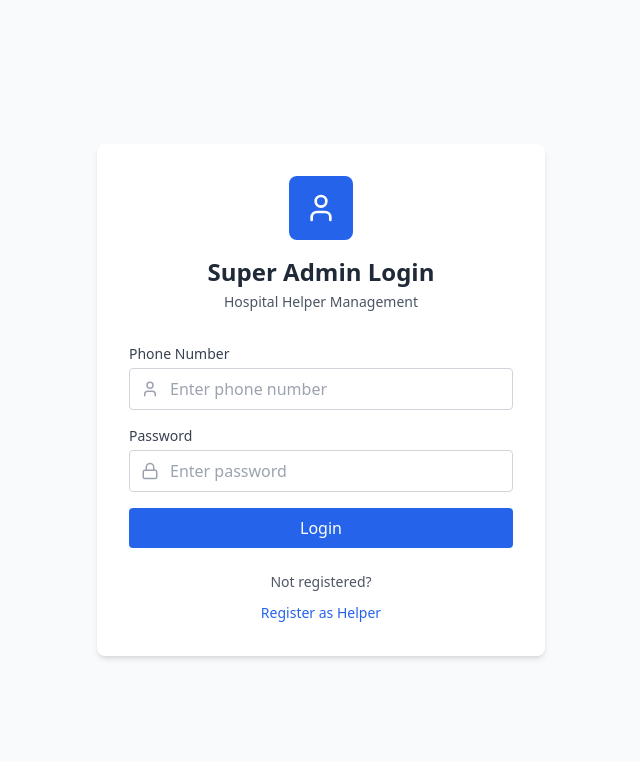
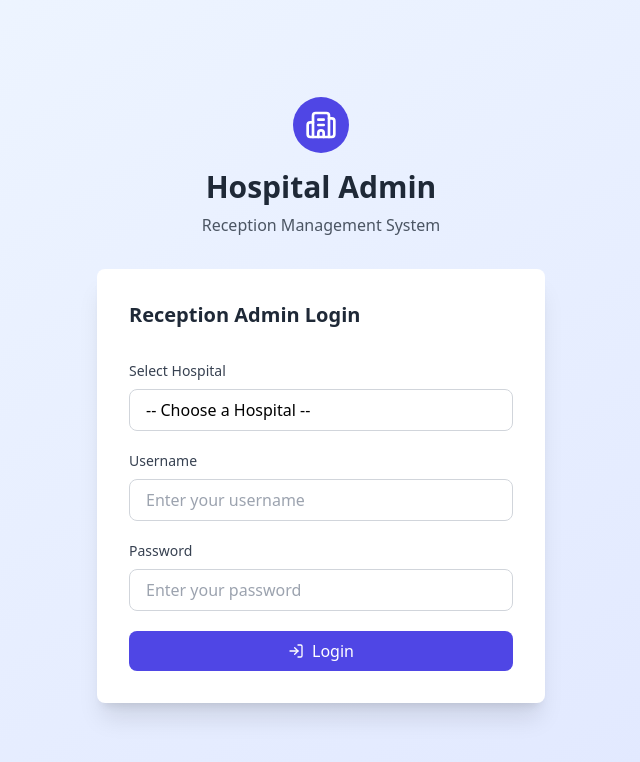
Before and after one commit to ModMclovin/paneladmin, a React (Vite) app: page /superlogin in a window 1280 px wide. Before the commit this address led to /login. Shown: the top 762 px of the page, without its empty margins (319-959 px from the left). Built offline with nearby package versions, Linux system fonts and the light colour scheme.

Commit message:
initial project upload

```diff
--- a/src/App.jsx
+++ b/src/App.jsx
@@ -11,6 +11,7 @@ import LoginPage from "./pages/LoginPage";
 import HomePage from "./pages/HomePage";
 import HospitalAdmin from "./pages/HospitalAdmin";
 import Reception from "./pages/Reception";
+import SuperLogin from "./pages/SuperLogin";
 
 const ProtectedRoute = ({ children }) => {
   const isLoggedIn = localStorage.getItem("isAdminLoggedIn") === "true";
@@ -30,9 +31,13 @@ function App() {
         <Route path="/register" element={<RegisterPage />} />
         <Route path="/login" element={<LoginPage />} />
 
-        <Route path="/superadmin" element={<HomePage onLogout={handleLogout} />} />
+        <Route
+          path="/superadmin"
+          element={<HomePage onLogout={handleLogout} />}
+        />
 
         <Route path="/hospital" element={<HospitalAdmin />} />
+        <Route path="/superlogin" element={<SuperLogin />} />
 
         <Route
           path="/reception"
--- /dev/null
+++ b/src/pages/SuperLogin.jsx
@@ -0,0 +1,151 @@
+import { useState } from "react";
+import { LogIn, Building2 } from "lucide-react";
+
+export default function HospitalLogin() {
+  const [selectedHospital, setSelectedHospital] = useState("");
+  const [username, setUsername] = useState("");
+  const [password, setPassword] = useState("");
+  const [error, setError] = useState("");
+  const [loading, setLoading] = useState(false);
+
+  const hospitals = [
+    { id: 1, name: "Lumbini City Hospital" },
+    { id: 2, name: "Raksha Medical Hall" },
+    { id: 3, name: "Lumbini Province Hospital" },
+    { id: 4, name: "Butwal Hospital" },
+  ];
+
+  const handleLogin = () => {
+    setError("");
+
+    if (!selectedHospital) {
+      setError("Please select a hospital");
+      return;
+    }
+    if (!username.trim()) {
+      setError("Please enter your username");
+      return;
+    }
+    if (!password.trim()) {
+      setError("Please enter your password");
+      return;
+    }
+
+    setLoading(true);
+
+    setTimeout(() => {
+      if (username === "admin" && password === "kalebhunte") {
+        const hospital = hospitals.find(
+          (h) => h.id === parseInt(selectedHospital),
+        );
+        alert(`Welcome to ${hospital.name} Reception Admin Panel!`);
+        setSelectedHospital("");
+        setUsername("");
+        setPassword("");
+      } else {
+        setError("Invalid username or password");
+      }
+      setLoading(false);
+    }, 1000);
+  };
+
+  const handleKeyPress = (e) => {
+    if (e.key === "Enter") {
+      handleLogin();
+    }
+  };
+
+  return (
+    <div className="min-h-screen bg-gradient-to-br from-blue-50 to-indigo-100 flex items-center justify-center p-4">
+      <div className="w-full max-w-md">
+        {/* Logo Section */}
+        <div className="text-center mb-8">
+          <div className="flex justify-center mb-4">
+            <div className="bg-indigo-600 p-3 rounded-full">
+              <Building2 className="w-8 h-8 text-white" />
+            </div>
+          </div>
+          <h1 className="text-3xl font-bold text-gray-800">Hospital Admin</h1>
+          <p className="text-gray-600 mt-2">Reception Management System</p>
+        </div>
+
+        {/* Main Card */}
+        <div className="bg-white rounded-lg shadow-xl overflow-hidden">
+          <div className="p-8">
+            <h2 className="text-xl font-semibold text-gray-800 mb-8">
+              Reception Admin Login
+            </h2>
+
+            <div className="space-y-5">
+              {/* Hospital Selection */}
+              <div>
+                <label className="block text-sm font-medium text-gray-700 mb-2">
+                  Select Hospital
+                </label>
+                <select
+                  value={selectedHospital}
+                  onChange={(e) => setSelectedHospital(e.target.value)}
+                  className="w-full px-4 py-2 border border-gray-300 rounded-lg focus:ring-2 focus:ring-indigo-500 focus:border-transparent outline-none transition appearance-none bg-white cursor-pointer"
+                >
+                  <option value="">-- Choose a Hospital --</option>
+                  {hospitals.map((hospital) => (
+                    <option key={hospital.id} value={hospital.id}>
+                      {hospital.name}
+                    </option>
+                  ))}
+                </select>
+              </div>
+
+              {/* Username */}
+              <div>
+                <label className="block text-sm font-medium text-gray-700 mb-2">
+                  Username
+                </label>
+                <input
+                  type="text"
+                  value={username}
+                  onChange={(e) => setUsername(e.target.value)}
+                  onKeyPress={handleKeyPress}
+                  placeholder="Enter your username"
+                  className="w-full px-4 py-2 border border-gray-300 rounded-lg focus:ring-2 focus:ring-indigo-500 focus:border-transparent outline-none transition"
+                />
+              </div>
+
+              {/* Password */}
+              <div>
+                <label className="block text-sm font-medium text-gray-700 mb-2">
+                  Password
+                </label>
+                <input
+                  type="password"
+                  value={password}
+                  onChange={(e) => setPassword(e.target.value)}
+                  onKeyPress={handleKeyPress}
+                  placeholder="Enter your password"
+                  className="w-full px-4 py-2 border border-gray-300 rounded-lg focus:ring-2 focus:ring-indigo-500 focus:border-transparent outline-none transition"
+                />
+              </div>
+
+              {/* Error Message */}
+              {error && (
+                <div className="p-3 bg-red-50 border border-red-200 rounded-lg">
+                  <p className="text-sm text-red-700">{error}</p>
+                </div>
+              )}
+
+              {/* Login Button */}
+              <button
+                onClick={handleLogin}
+                disabled={loading}
+                className="w-full bg-indigo-600 hover:bg-indigo-700 disabled:bg-indigo-400 text-white font-medium py-2 rounded-lg transition duration-200 flex items-center justify-center gap-2 mt-2"
+              >
+                <LogIn className="w-4 h-4" />
+                {loading ? "Logging in..." : "Login"}
+              </button>
+            </div>
+          </div>
+        </div>
+      </div>
+    </div>
+  );
+}
```
